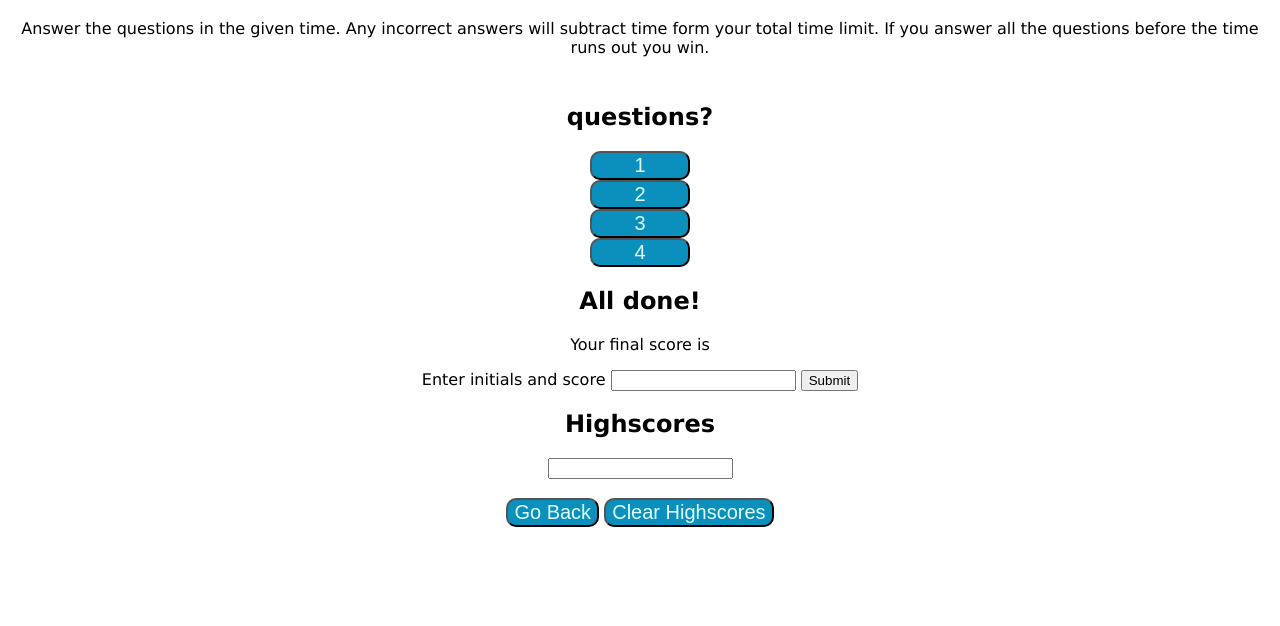
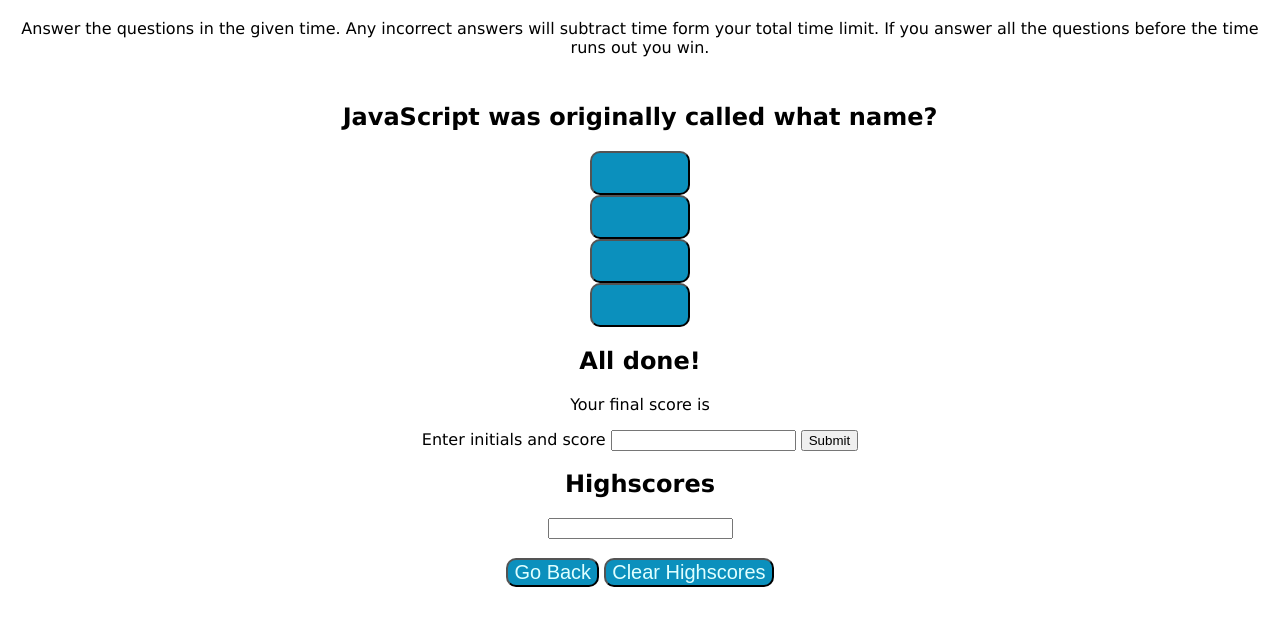
Before and after one commit to tpidutti/javascriptTournament, a plain HTML site: page index.html in a window 1280 px wide. Both pictures are taken after a click on the button "start". Shown: the part 80-706 px from the top of the page. Drawn offline with Linux system fonts and the light colour scheme.

Commit message:
update quiz

```diff
--- a/Assets/script.js
+++ b/Assets/script.js
@@ -1,38 +1,35 @@
 // create questions with answers in an array
 var questions = [
   {
-    question: "Javascript was originally called what name?",
-    answers: ["Cadillac", "Hot Lava", "Cuppa Joe"],
+    question: "JavaScript was originally called what name?",
+    answers: ["Cadillac", "Hot Lava", "Cuppa Joe", "Mocha"],
     rightAnswer: "Mocha",
   },
   {
-    question: "#",
-    answers: ["#", "#", "#"],
-    rightAnswer: "",
+    question:
+      "The difference between let and var in JavaScript is that let is block scope, while var is function scoped",
+    answers: ["#true", "false"],
+    rightAnswer: "true",
   },
   {
-    question: "#",
-    answers: ["#", "#", "#"],
-    rightAnswer: "",
+    question: "The following are all build in methods of JavaScript, except.",
+    answers: ["concat()", "condot()", "sup()", "pop()"],
+    rightAnswer: "condot()",
   },
   {
-    question: "#",
-    answers: ["#", "#", "#"],
-    rightAnswer: "",
+    question: "Which is not an error name value in JavaScript?",
+    answers: ["Range Error", "Eval Error", "Mode Error", "Reference Error"],
+    rightAnswer: "Mode Error",
   },
   {
-    question: "#",
-    answers: ["#", "#", "#"],
-    rightAnswer: "",
-  },
-  {
-    question: "#",
-    answers: ["#", "#", "#"],
-    rightAnswer: "",
+    question:
+      "An bow function is a short way of writing a function expression.",
+    answers: ["true", "false"],
+    rightAnswer: "false",
   },
 ];
 
-//variables for the correct answer, the users answer, which question number, the total amount of time, interval and the top score
+//variables for the correct answer, the users answer, which question number, the total amount of time, interval of time decreasing, and the top score
 var rightAnswer = "";
 var userAnswer = "";
 var questionNumber = 0;
@@ -49,7 +46,7 @@
 function startGame() {
   startTime();
   document.getElementById("start").classList.add("hide");
-  displayQuestion(questions);
+  displayQuestion(questions, questionNumber);
 }
 
 // start the time with word time replaced by count down begin with 50 seconds, decrease in 1 second increments and when reaches 0, show game over
@@ -65,24 +62,42 @@
   }, 1000);
 }
 
+// variable targeting inquiry id to be used in next function
 var inquiryEl = document.getElementById("inquiry");
 
 // display questions, answers in buttons
-function displayQuestion(arr) {
+function displayQuestion(arr, num) {
+  console.log("displayQuestion");
   inquiryEl.classList.remove("hide");
-
-
+  document.getElementById("questions").innerText = arr[num].question;
 }
 
-//   document.getElementById(questions).innerText = arr[questionNumber].questions;
+// move to next question when answer button is clicked
+var ansButton1 = document.getElementById("button1");
+ansButton1.addEventListener("click", nextQuestion);
 
+var ansButton1 = document.getElementById("button2");
+ansButton1.addEventListener("click", nextQuestion);
 
+var ansButton1 = document.getElementById("button3");
+ansButton1.addEventListener("click", nextQuestion);
 
+var ansButton1 = document.getElementById("button4");
+ansButton1.addEventListener("click", nextQuestion);
 
-// I answer a question, am presented with another question
+// show next question in increasing order
+function nextQuestion() {
+  // increase our questionNumber by 1
+  questionNumber++;
+  // we want to dispaly our new question
+  displayQuestion(questions, questionNumber);
+}
+
+// show answer text on buttons
+// I answer a question, determine if correct
+
 // answer a question incorrectly, 5 seconds is subtracted from the clock
 // game over when all questions are answered
 // I can save my initials and my score when the game is over
 
 // goBack and clearHighscores buttons
-// link to view highscores
--- a/Assets/style.css
+++ b/Assets/style.css
@@ -36,6 +36,10 @@
   font-size: 20px;
 }
 
+.ansButton {
+  padding: 20px;
+}
+
 .done {
   text-align: center;
 }
--- a/index.html
+++ b/index.html
@@ -26,17 +26,17 @@
       <div class="hide" id="inquiry">
         <h2 id="questions">questions?</h2>
         <div id="answersContainer">
-          <button>1</button>
-          <button>2</button>
-          <button>3</button>
-          <button>4</button>
+          <button class="ansButton" id="button1"></button>
+          <button class="ansButton" id="button2"></button>
+          <button class="ansButton" id="button3"></button>
+          <button class="ansButton" id="button4"></button>
         </div>
       </div>
 
       <div class="done">
         <h2>All done!</h2>
         <p>Your final score is</p>
-        <form>
+        <form id="initalEnter">
           <label for="EnterInitials">Enter initials and score</label>
           <input type="text" id="EnterInitals" name="=EnterInitals" />
           <input type="submit" value="Submit" />
```
